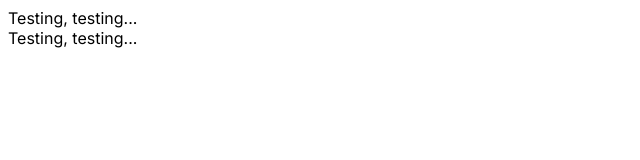
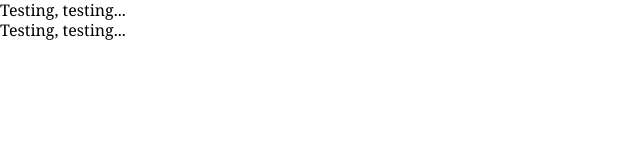
Before and after one commit to ViridianaViridiana/web_project_coffeeshop, a plain HTML site: page index.html in a window 1280 px wide. Shown: the whole page, without its empty margins (0-640 px from the left). Drawn offline with Linux system fonts and the light colour scheme.

Commit message:
Etapa 1 Correcciones

```diff
--- a/index.html
+++ b/index.html
@@ -12,26 +12,26 @@
       name="keywords"
       content="cafetería, biblioteca, café, reservación, receta"
     />
-    <link rel="normalizesheet" href="vendor/normalize.css" />
+    <link rel="stylesheet" href="vendor/normalize.css" />
     <link rel="stylesheet" href="pages/index.css" />
     <link rel="icon" href="favicon.ico" />
     <link rel="preconnect" href="https://fonts.googleapis.com" />
     <link rel="preconnect" href="https://fonts.gstatic.com" crossorigin />
     <link
-      href="https://fonts.googleapis.com/css2?family=Inter:ital,opsz,wght@0,14..32,100..900;1,14..32,100..900&display=swap"
+      href="https://fonts.googleapis.com/css2?family=Inter:ital,opsz,wght@0,14..32,100..900;1,14..32,100..900&family=Noto+Serif:ital,wght@0,100..900;1,100..900&display=swap"
       rel="stylesheet"
     />
     <title>Cafetería TripleTen</title>
   </head>
 
-  <div class="page">
-    <body>
+  <body>
+    <div class="page">
       <header class="header">Testing, testing...</header>
       <main class="content">
         <section class="recipes"></section>
         <section class="reservation">Testing, testing...</section>
       </main>
       <footer class="footer"></footer>
-    </body>
-  </div>
+    </div>
+  </body>
 </html>
--- a/pages/index.css
+++ b/pages/index.css
@@ -5,4 +5,5 @@
   font-family: "Inter", Arial, sans-serif;
   font-size: 16px;
   line-height: 20px;
+  font-family: "Noto Serif"; "Times New Roman", serif;
 }
```
